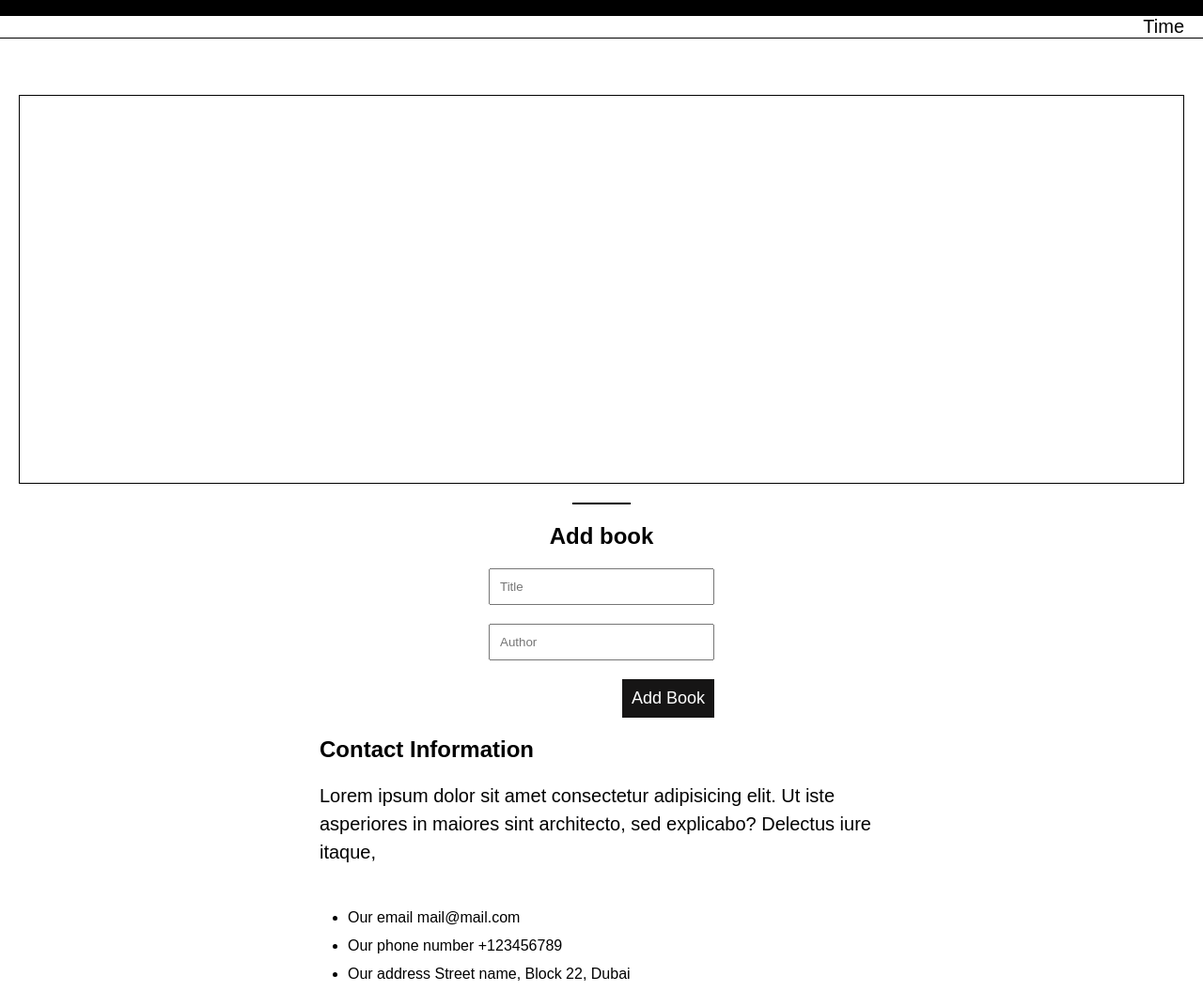
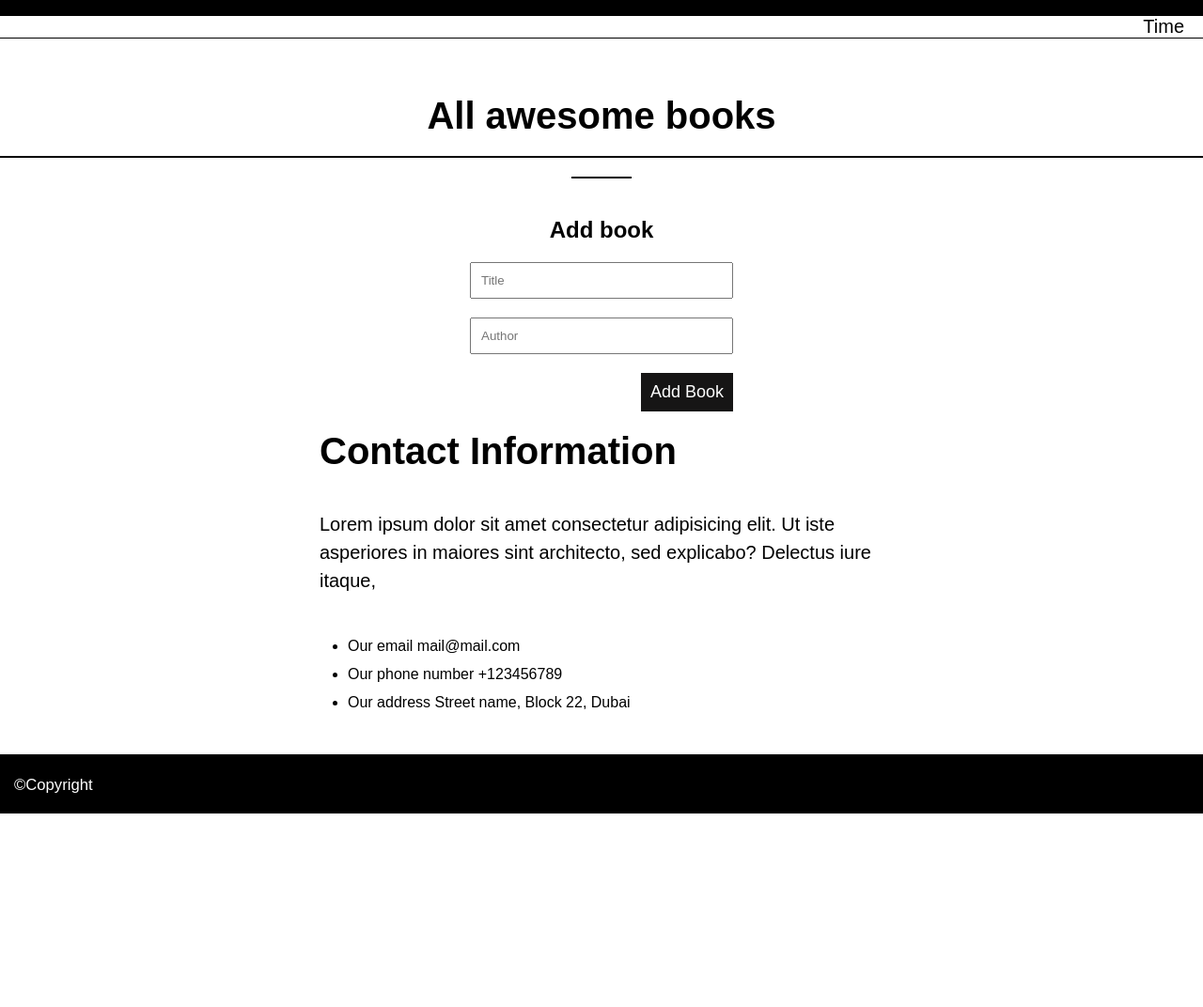
Before and after one commit to Hope1226/Awesome-books-library, a website: page index.html in a window 1280 px wide. Shown: the part 99-1171 px from the top of the page at 94% size. After the commit the page ends 965 px from the top, so only its background shows below. Drawn offline with Linux system fonts and the light colour scheme.

Commit message:
Add footer section

```diff
--- a/assets/stylesheets/style.css
+++ b/assets/stylesheets/style.css
@@ -15,14 +15,13 @@ html {
 }
 
 body {
-  height: 100vh;
   display: grid;
   grid-template-columns: 1fr;
   grid-template-rows: auto 1fr;
   align-items: center;
   grid-gap: 20px;
   font-family: 'Poppins', sans-serif;
-  padding: 200px 20px;
+  padding-top: 200px;
 }
 
 header {
@@ -49,7 +48,6 @@ header {
   font-size: 30px;
 
 }
-
 
 .nav-text {
   color: white;
@@ -95,6 +93,11 @@ header {
   grid-template-columns: 1fr;
   grid-template-rows: 2fr auto 1fr;
   grid-gap: 20px;
+}
+
+.library-container h1 {
+  text-align: center;
+  font-size: 40px;
 }
 
 .library-container .books-list {
@@ -187,6 +190,10 @@ header {
   left: 50%;
 }
 
+.contact-header {
+  font-size: 40px;
+}
+
 .contact {
   justify-self: center;
   flex-direction: column;
@@ -197,9 +204,8 @@ header {
 }
 
 .contact-info {
-  /* margin-top: 20px; */
   font-size: 20px;
-  padding-top: 20px;
+  padding-top: 40px;
   line-height: 30px;
 }
 
@@ -208,3 +214,10 @@ header {
   padding: 20px 30px;
   line-height: 30px;
 }
+
+.footer {
+  background-color: #000;
+  color: #fff;
+  font-size: 20px;
+  padding: 20px 15px;
+}
--- a/index.html
+++ b/index.html
@@ -25,6 +25,7 @@
     </nav>
   </header>
   <section class="library-container">
+    <h1>All awesome books</h1>
     <div class="books-list"></div>
     <div class="line"></div>
     <div class="library-control">
@@ -49,5 +50,8 @@
         </ul>
     </div>
   </section>
+  <footer class="footer">
+    <small>&copy;Copyright</small>
+  </footer>
 </body>
 </html>
```
